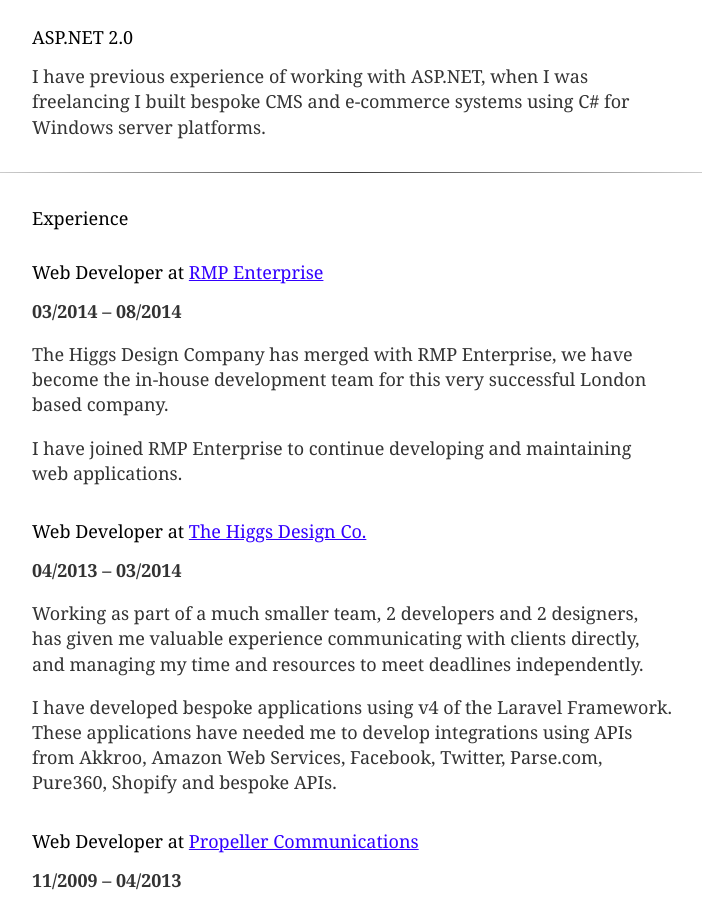
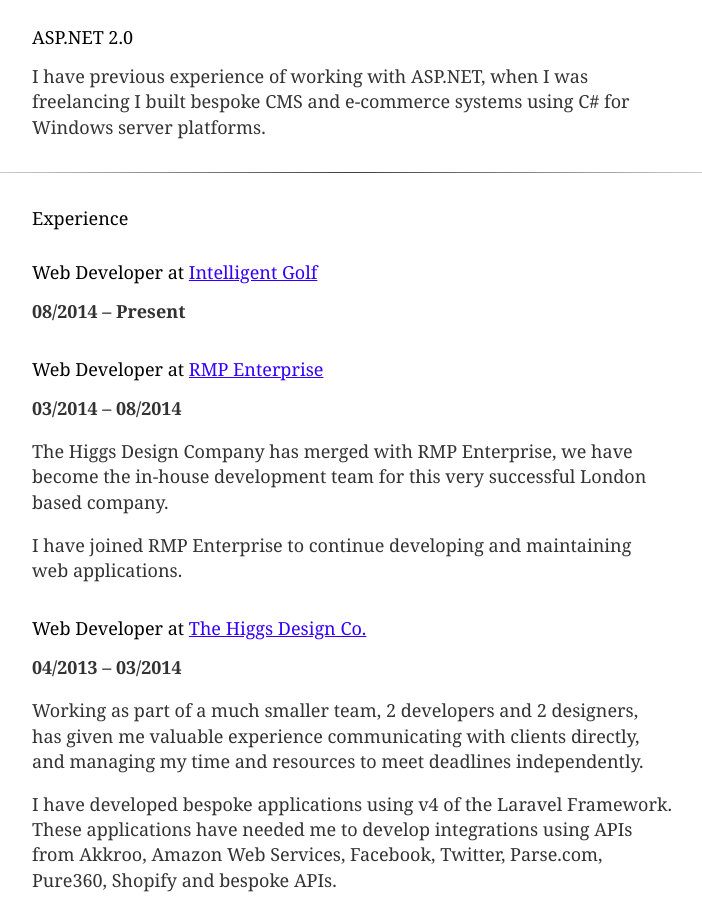
Before and after one commit to lukearmstrong/lukearmstrong.co.uk, a Jekyll site: the page built from cv/index.md, in a window 1280 px wide and 900 px high, scrolled down 2061 px. Shown: the whole window, without its empty margins (288-990 px from the left). Built offline with Jekyll 4.4.1, drawn with Linux system fonts in a browser that asks for light colours; Markdown is read by kramdown in place of the engine named in the settings.

Commit message:
add intelligent golf to CV

```diff
--- a/cv/index.md
+++ b/cv/index.md
@@ -50,6 +50,10 @@
 ---
 
 ## Experience
+
+
+### Web Developer at [Intelligent Golf](http://www.intelligentgolf.co.uk/)
+**08/2014 – Present**
 
 
 ### Web Developer at [RMP Enterprise](http://rmpenterprise.co.uk/)
```
